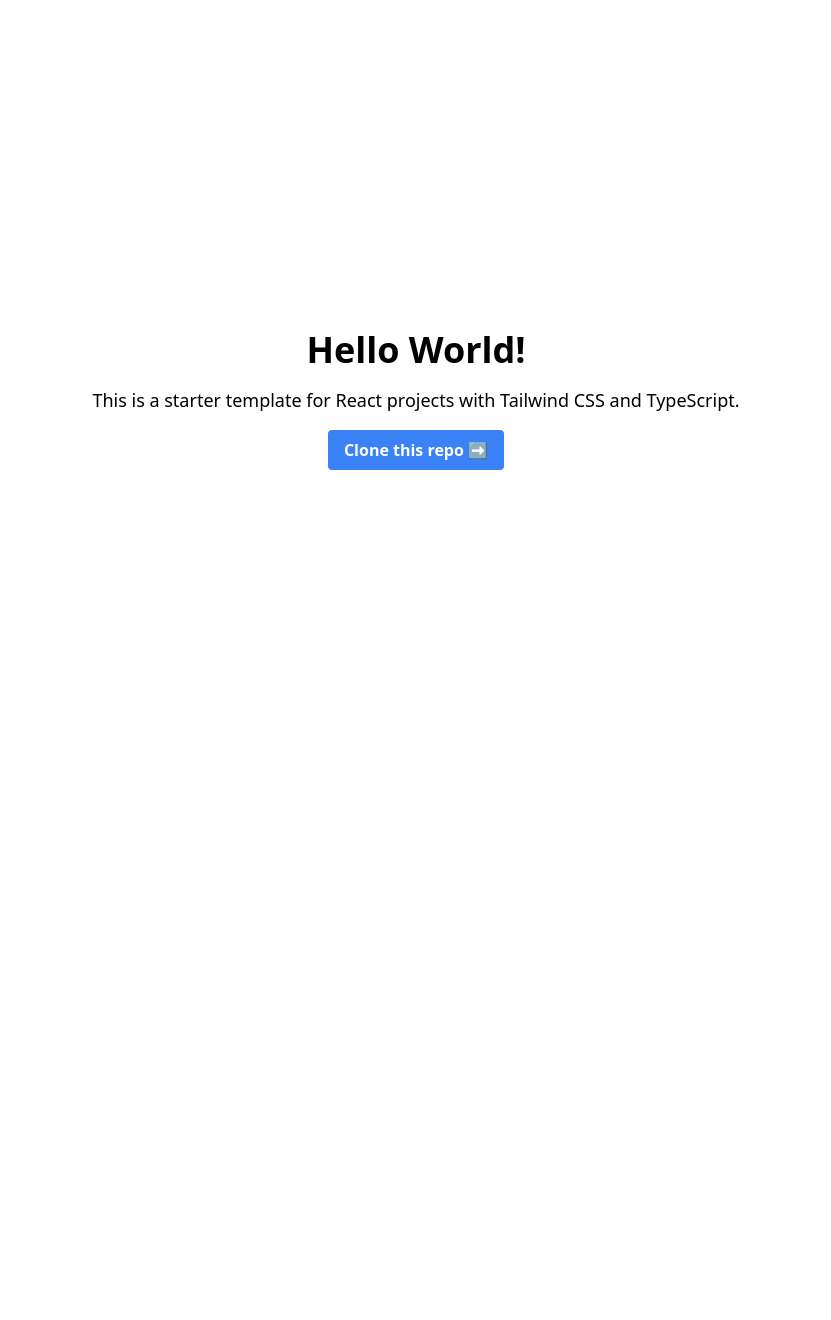
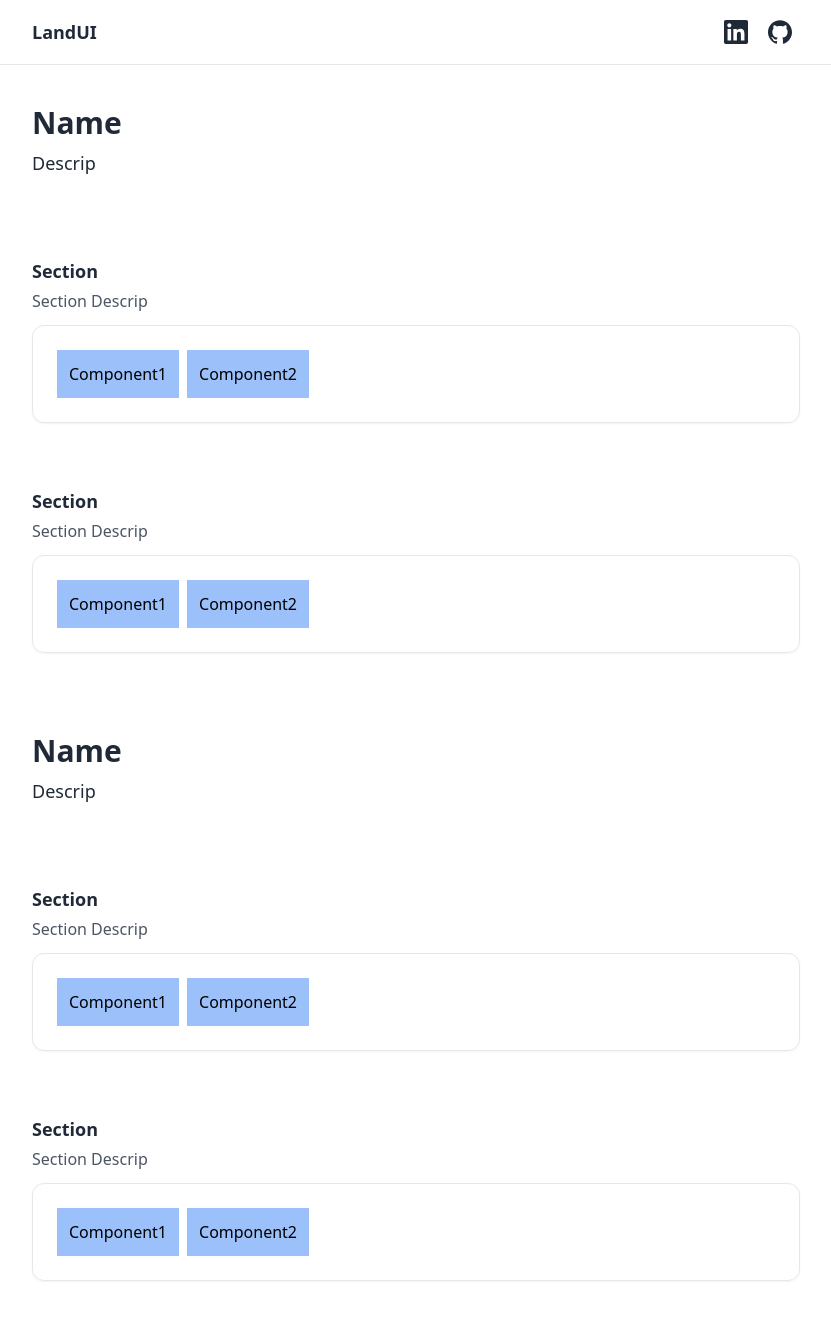
Before and after one commit to LandonHawes/ui-library, a React (Vite) app: page / in a window 1280 px wide. Shown: the whole page, without its empty margins (224-1055 px from the left). Before the commit the page ends 800 px from the top, so only its background shows below. Built offline with nearby package versions, Linux system fonts and the light colour scheme.

Commit message:
skeleton

```diff
--- a/package.json
+++ b/package.json
@@ -12,7 +12,8 @@
 	},
 	"dependencies": {
 		"react": "^18.2.0",
-		"react-dom": "^18.2.0"
+		"react-dom": "^18.2.0",
+		"react-icons": "^4.12.0"
 	},
 	"devDependencies": {
 		"@types/react": "^18.2.15",
--- a/src/App.tsx
+++ b/src/App.tsx
@@ -1,24 +1,111 @@
+import { SiLinkedin, SiGithub } from "react-icons/si"
+
 export default function App() {
 	return (
-		<div className="flex h-screen items-center justify-center">
-			<div className="text-center">
-				<h1 className="mb-4 text-4xl font-bold">Hello World!</h1>
-				<p className="mb-4 text-lg">
-					This is a starter template for React projects with Tailwind CSS and
-					TypeScript.
-				</p>
-				<button
-					className="rounded bg-blue-500 px-4 py-2 font-bold text-white hover:bg-blue-600"
-					onClick={() =>
-						window.open(
-							"https://github.com/m6io/my-ui-components-starter",
-							"_blank",
-						)
-					}
-				>
-					Clone this repo ➡️
-				</button>
-			</div>
+		<div className="relative min-h-screen bg-white">
+			{/* Nav Section */}
+			<header className="sticky top-0 z-50 w-full border-b bg-white">
+				<div className="flex h-16 items-center px-10 sm:px-16 lg:px-44">
+					<div className="mx-auto w-full max-w-3xl space-y-20">
+						<div className="flex justify-between">
+							<div className="flex flex-1 items-center justify-start">
+								<a
+									href="/"
+									className="inline-flex h-10 items-center justify-center text-lg font-bold text-gray-800"
+								>
+									LandUI
+								</a>
+							</div>
+							<div className="flex flex-1 items-center justify-end">
+								<nav className="flex items-center space-x-1">
+									<a
+										href="https://www.linkedin.com/in/landon-hawes-93b642246/"
+										className="h-10 w-10  p-2 text-gray-800 hover:text-[#0066ff]"
+									>
+										<SiLinkedin className="h-full w-full" />
+									</a>
+									<a
+										href="https://github.com/LandonHawes?tab=repositories"
+										className="h-10 w-10  p-2 text-gray-800 hover:text-[#4078c0]"
+									>
+										<SiGithub className="h-full w-full" />
+									</a>
+								</nav>
+							</div>
+						</div>
+					</div>
+				</div>
+			</header>
+			{/* Main */}
+			<main className="p-10 sm:px-16 lg:px-44">
+				<div className="mx-auto max-w-3xl space-y-20">
+					<header>
+						<h1 className="block text-2xl font-bold text-gray-800 sm:text-3xl">
+							Name
+						</h1>
+						<p className="mt-2 text-lg text-gray-800">Descrip</p>
+					</header>
+					<div className="space-y-10 md:space-y-16">
+						<div>
+							<h2 className="text-lg font-bold text-gray-800">Section</h2>
+							<p className="mt-1  text-gray-600">Section Descrip</p>
+							<div className="mt-3">
+								<div className="flex flex-col rounded-xl border p-6 shadow-sm">
+									<div className="flex flex-wrap gap-2">
+										<div className="bg-blue-500/50 p-3">Component1</div>
+										<div className="bg-blue-500/50 p-3">Component2</div>
+									</div>
+								</div>
+							</div>
+						</div>
+						<div>
+							<h2 className="text-lg font-bold text-gray-800">Section</h2>
+							<p className="mt-1  text-gray-600">Section Descrip</p>
+							<div className="mt-3">
+								<div className="flex flex-col rounded-xl border p-6 shadow-sm">
+									<div className="flex flex-wrap gap-2">
+										<div className="bg-blue-500/50 p-3">Component1</div>
+										<div className="bg-blue-500/50 p-3">Component2</div>
+									</div>
+								</div>
+							</div>
+						</div>
+					</div>
+
+					<header>
+						<h1 className="block text-2xl font-bold text-gray-800 sm:text-3xl">
+							Name
+						</h1>
+						<p className="mt-2 text-lg text-gray-800">Descrip</p>
+					</header>
+					<div className="space-y-10 md:space-y-16">
+						<div>
+							<h2 className="text-lg font-bold text-gray-800">Section</h2>
+							<p className="mt-1  text-gray-600">Section Descrip</p>
+							<div className="mt-3">
+								<div className="flex flex-col rounded-xl border p-6 shadow-sm">
+									<div className="flex flex-wrap gap-2">
+										<div className="bg-blue-500/50 p-3">Component1</div>
+										<div className="bg-blue-500/50 p-3">Component2</div>
+									</div>
+								</div>
+							</div>
+						</div>
+						<div>
+							<h2 className="text-lg font-bold text-gray-800">Section</h2>
+							<p className="mt-1  text-gray-600">Section Descrip</p>
+							<div className="mt-3">
+								<div className="flex flex-col rounded-xl border p-6 shadow-sm">
+									<div className="flex flex-wrap gap-2">
+										<div className="bg-blue-500/50 p-3">Component1</div>
+										<div className="bg-blue-500/50 p-3">Component2</div>
+									</div>
+								</div>
+							</div>
+						</div>
+					</div>
+				</div>
+			</main>
 		</div>
 	)
 }
```
Also changed, not shown: 1 other file (tests, documents, lock files or other folders).
